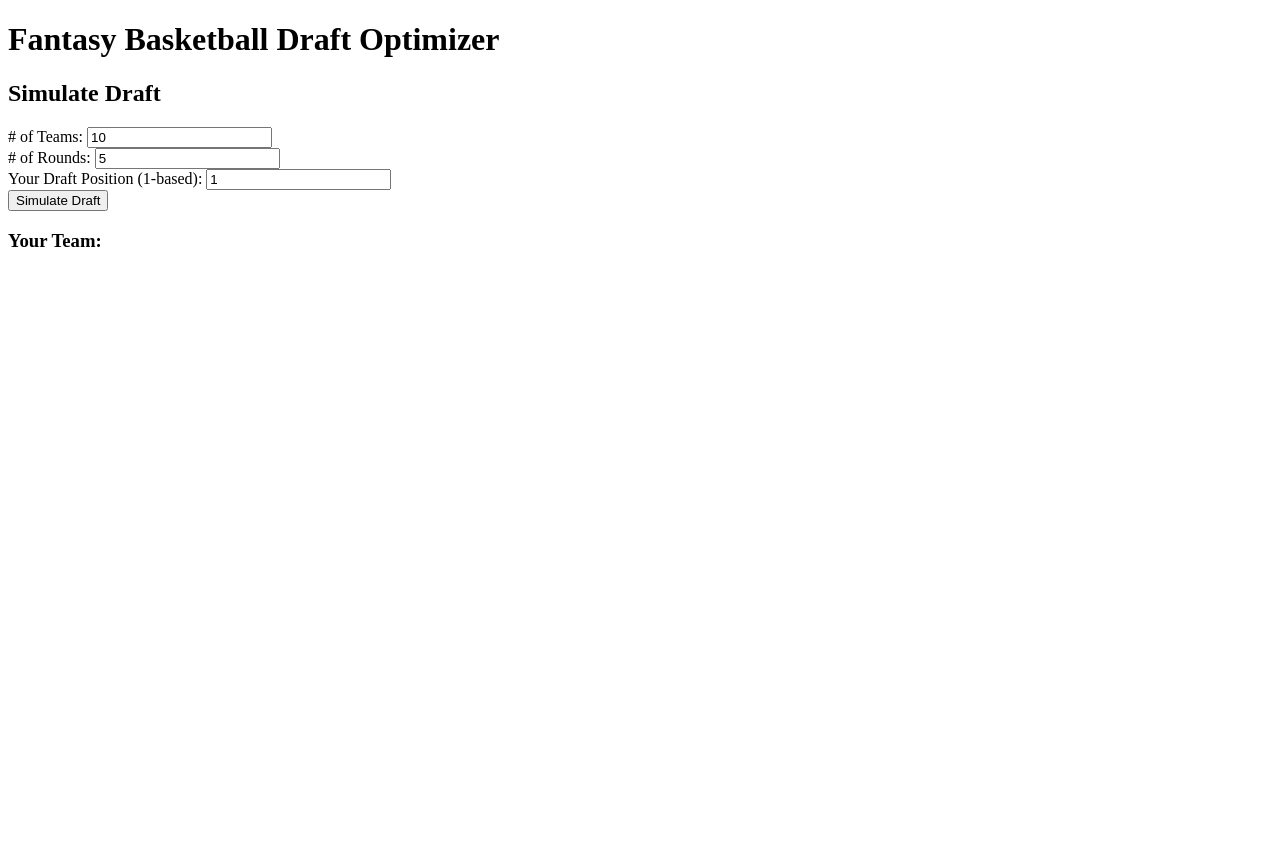
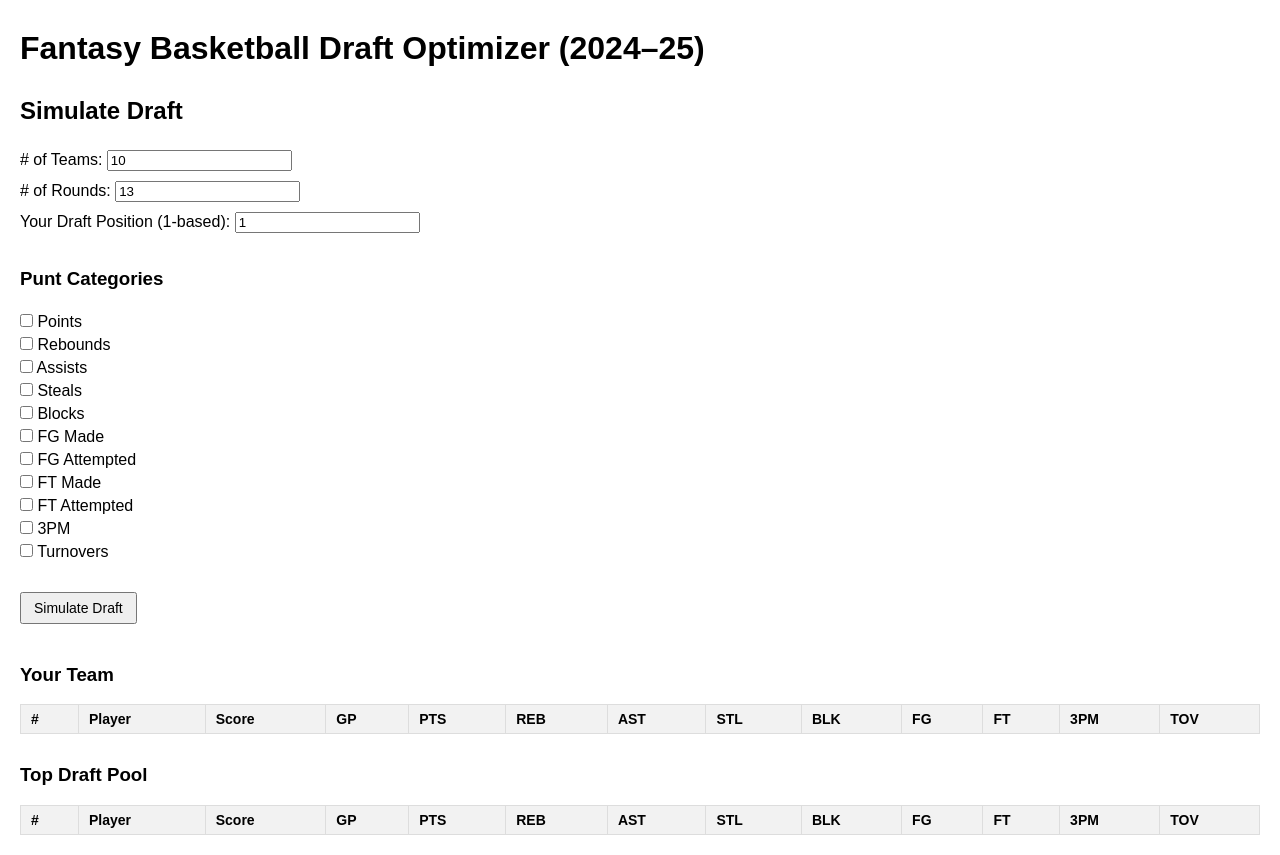
Before and after one commit to DarrenZ04/Hooplytics, a Flask app: page / in a window 1280 px wide. Before the commit the page ends 247 px from the top, so only its background shows below. Run offline with Flask 3, Linux system fonts and the light colour scheme; lists and menus that the app fills with data are empty.

Commit message:
added table and punting

```diff
--- a/app.py
+++ b/app.py
@@ -6,33 +6,51 @@ import pandas as pd
 app = Flask(__name__)
 
 def fetch_and_rank_players(categories, invert_categories=None, min_gp=10, punt_categories=None):
-    data = leaguedashplayerstats.LeagueDashPlayerStats(season='2023-24', per_mode_detailed='PerGame')
+    data = leaguedashplayerstats.LeagueDashPlayerStats(season='2024-25', per_mode_detailed='PerGame')
     df = data.get_data_frames()[0]
 
-    df_filtered = df[df['GP'] >= min_gp]
+    df_filtered = df[df['GP'] >= min_gp].copy()
+
+    # Weighted FG contribution
+    league_avg_fg_pct = df_filtered['FGM'].sum() / df_filtered['FGA'].sum()
+    df_filtered['FG_CONTRIB'] = df_filtered['FGM'] - league_avg_fg_pct * df_filtered['FGA']
+
+    # Weighted FT contribution
+    league_avg_ft_pct = df_filtered['FTM'].sum() / df_filtered['FTA'].sum()
+    df_filtered['FT_CONTRIB'] = df_filtered['FTM'] - league_avg_ft_pct * df_filtered['FTA']
+
+    # Replace raw percentages with contribution stats
+    categories = [c for c in categories if c not in ['FG_PCT', 'FGA', 'FGM', 'FT_PCT', 'FTA', 'FTM']]
+    categories += ['FG_CONTRIB', 'FT_CONTRIB']
+
+    # Keep GP separate from stat standardization
     selected = df_filtered[['PLAYER_NAME', 'GP'] + categories].copy()
-    numeric = selected.drop(columns=['PLAYER_NAME'])
+    numeric = selected.drop(columns=['PLAYER_NAME', 'GP'])  # ✅ EXCLUDE GP from z-scoring
 
-    standardized = (numeric - numeric.mean()) / numeric.std()
+    # Standardize fantasy stats only (not GP)
+    standardized_stats = (numeric - numeric.mean()) / numeric.std()
 
     if invert_categories:
         for col in invert_categories:
-            if col in standardized.columns:
-                standardized[col] = -standardized[col]
+            if col in standardized_stats.columns:
+                standardized_stats[col] = -standardized_stats[col]
 
-    standardized['PLAYER_NAME'] = selected['PLAYER_NAME']
-    cols = ['PLAYER_NAME'] + [col for col in standardized.columns if col != 'PLAYER_NAME']
-    standardized = standardized[cols]
+    # Merge back non-standardized fields
+    standardized_stats['PLAYER_NAME'] = selected['PLAYER_NAME']
+    standardized_stats['GP'] = selected['GP']
 
+    # Reorder columns
+    cols = ['PLAYER_NAME', 'GP'] + [col for col in standardized_stats.columns if col not in ['PLAYER_NAME', 'GP']]
+    standardized = standardized_stats[cols].copy()
+
+    # Compute total score
     scoring_cols = [col for col in standardized.columns if col not in ['PLAYER_NAME', 'GP']]
     if punt_categories:
         scoring_cols = [col for col in scoring_cols if col not in punt_categories]
 
     standardized['TOTAL_Z'] = standardized[scoring_cols].sum(axis=1)
-
     standardized['ADJUSTED_Z'] = standardized['TOTAL_Z'] * np.sqrt(standardized['GP'] / standardized['GP'].max())
 
-    # Sort by adjusted score
     return standardized.sort_values(by='ADJUSTED_Z', ascending=False)
 
 
@@ -40,16 +58,6 @@ def fetch_and_rank_players(categories, invert_categories=None, min_gp=10, punt_c
 def index():
     return render_template('index.html')
 
-@app.route('/rank', methods=['POST'])
-def rank():
-    data = request.json
-    categories = data.get('categories', [])
-    invert = data.get('invert', [])
-    punt = data.get('punt', [])
-    min_gp = int(data.get('min_gp', 10))
-
-    result = fetch_and_rank_players(categories, invert, min_gp, punt)
-    return result.head(20).to_json(orient='records')
 
 @app.route('/simulate_draft', methods=['POST'])
 def simulate_draft():
@@ -62,28 +70,24 @@ def simulate_draft():
     num_teams = int(data.get('num_teams'))
     num_rounds = int(data.get('num_rounds'))
 
-    # Get ranked players
     ranked = fetch_and_rank_players(categories, invert, min_gp, punt).reset_index(drop=True)
 
-    # Get original (unstandardized) stats for reference
-    raw_data = leaguedashplayerstats.LeagueDashPlayerStats(season='2023-24', per_mode_detailed='PerGame')
+    # Raw stats
+    raw_data = leaguedashplayerstats.LeagueDashPlayerStats(season='2024-25', per_mode_detailed='PerGame')
     raw_df = raw_data.get_data_frames()[0]
-    raw_df = raw_df[['PLAYER_NAME'] + categories]
+    raw_df = raw_df[['PLAYER_NAME', 'PTS', 'REB', 'AST', 'STL', 'BLK', 'FGM', 'FGA', 'FTM', 'FTA', 'FG3M', 'TOV']]
 
-    # Build draft order
     draft_order = []
     for rnd in range(num_rounds):
         order = list(range(num_teams))
         draft_order += order if rnd % 2 == 0 else order[::-1]
 
-    # Draft players
     team_rosters = {i: [] for i in range(num_teams)}
+
     for pick_num in range(min(len(ranked), num_rounds * num_teams)):
         team_idx = draft_order[pick_num]
         player = ranked.iloc[pick_num]
         player_name = player['PLAYER_NAME']
-
-        # Get unstandardized stats for this player
         raw_stats = raw_df[raw_df['PLAYER_NAME'] == player_name].to_dict(orient='records')[0]
 
         team_rosters[team_idx].append({
@@ -94,7 +98,27 @@ def simulate_draft():
         })
 
     user_team = team_rosters[user_pick - 1]
-    return jsonify({'your_team': user_team})
+
+    full_draft_list = []
+    for i in range(num_teams * num_rounds):
+        if i >= len(ranked):
+            break
+        player = ranked.iloc[i]
+        player_name = player['PLAYER_NAME']
+        raw_stats = raw_df[raw_df['PLAYER_NAME'] == player_name].to_dict(orient='records')[0]
+
+        full_draft_list.append({
+            'name': player_name,
+            'adjusted_z': round(player['ADJUSTED_Z'], 2),
+            'gp': int(player['GP']),
+            'stats': {k: round(v, 1) for k, v in raw_stats.items() if k != 'PLAYER_NAME'}
+        })
+
+    return jsonify({
+        'your_team': user_team,
+        'top_draft_pool': full_draft_list
+    })
+
 
 if __name__ == '__main__':
     app.run(debug=True)
--- a/templates/index.html
+++ b/templates/index.html
@@ -1,19 +1,118 @@
 <!DOCTYPE html>
 <html>
 <head>
-  <title>Fantasy Basketball Optimizer</title>
+  <title>Fantasy Basketball Draft Optimizer</title>
+  <style>
+    body {
+      font-family: Arial, sans-serif;
+      margin: 20px;
+    }
+
+    table {
+      border-collapse: collapse;
+      width: 100%;
+      margin-top: 10px;
+    }
+
+    th, td {
+      border: 1px solid #ddd;
+      padding: 6px 10px;
+      text-align: left;
+      font-size: 14px;
+    }
+
+    th {
+      background-color: #f2f2f2;
+    }
+
+    h1, h2, h3 {
+      margin-top: 30px;
+    }
+
+    input {
+      margin: 5px 0;
+    }
+
+    button {
+      margin: 10px 0;
+      padding: 6px 12px;
+      font-size: 14px;
+    }
+
+    #punt_categories {
+      margin-top: 10px;
+      margin-bottom: 20px;
+    }
+  </style>
 </head>
 <body>
-  <h1>Fantasy Basketball Draft Optimizer</h1>
+  <h1>Fantasy Basketball Draft Optimizer (2024–25)</h1>
 
   <h2>Simulate Draft</h2>
   <label># of Teams: <input type="number" id="num_teams" value="10"></label><br>
-<label># of Rounds: <input type="number" id="num_rounds" value="5"></label><br>
+  <label># of Rounds: <input type="number" id="num_rounds" value="13"></label><br>
   <label>Your Draft Position (1-based): <input type="number" id="your_pick" value="1"></label><br>
+
+  <h3>Punt Categories</h3>
+  <div id="punt_categories">
+    <label><input type="checkbox" value="PTS"> Points</label><br>
+    <label><input type="checkbox" value="REB"> Rebounds</label><br>
+    <label><input type="checkbox" value="AST"> Assists</label><br>
+    <label><input type="checkbox" value="STL"> Steals</label><br>
+    <label><input type="checkbox" value="BLK"> Blocks</label><br>
+    <label><input type="checkbox" value="FGM"> FG Made</label><br>
+    <label><input type="checkbox" value="FGA"> FG Attempted</label><br>
+    <label><input type="checkbox" value="FTM"> FT Made</label><br>
+    <label><input type="checkbox" value="FTA"> FT Attempted</label><br>
+    <label><input type="checkbox" value="FG3M"> 3PM</label><br>
+    <label><input type="checkbox" value="TOV"> Turnovers</label><br>
+  </div>
+
   <button onclick="simulateDraft()">Simulate Draft</button>
 
-<h3>Your Team:</h3>
-<ol id="your_team"></ol>
+  <h3>Your Team</h3>
+  <table id="your_team_table">
+    <thead>
+      <tr>
+        <th>#</th>
+        <th>Player</th>
+        <th>Score</th>
+        <th>GP</th>
+        <th>PTS</th>
+        <th>REB</th>
+        <th>AST</th>
+        <th>STL</th>
+        <th>BLK</th>
+        <th>FG</th>
+        <th>FT</th>
+        <th>3PM</th>
+        <th>TOV</th>
+      </tr>
+    </thead>
+    <tbody></tbody>
+  </table>
+
+  <h3>Top Draft Pool</h3>
+  <table id="draft_pool_table">
+    <thead>
+      <tr>
+        <th>#</th>
+        <th>Player</th>
+        <th>Score</th>
+        <th>GP</th>
+        <th>PTS</th>
+        <th>REB</th>
+        <th>AST</th>
+        <th>STL</th>
+        <th>BLK</th>
+        <th>FG</th>
+        <th>FT</th>
+        <th>3PM</th>
+        <th>TOV</th>
+      </tr>
+    </thead>
+    <tbody></tbody>
+  </table>
 
   <script>
     function simulateDraft() {
@@ -21,13 +120,16 @@ function simulateDraft() {
       const numRounds = document.getElementById("num_rounds").value;
       const yourPick = document.getElementById("your_pick").value;
 
+      const puntChecks = document.querySelectorAll("#punt_categories input[type=checkbox]:checked");
+      const puntCategories = Array.from(puntChecks).map(cb => cb.value);
+
       fetch('/simulate_draft', {
         method: 'POST',
-    headers: {'Content-Type': 'application/json'},
+        headers: { 'Content-Type': 'application/json' },
         body: JSON.stringify({
-      categories: ['PTS', 'REB', 'AST', 'STL', 'BLK', 'FG_PCT', 'FT_PCT', 'FG3M', 'TOV'],
+          categories: ['PTS', 'REB', 'AST', 'STL', 'BLK', 'FGM', 'FGA', 'FTM', 'FTA', 'FG3M', 'TOV'],
           invert: ['TOV'],
-      punt: [],
+          punt: puntCategories,
           min_gp: 20,
           user_pick: yourPick,
           num_teams: numTeams,
@@ -36,13 +138,58 @@ function simulateDraft() {
       })
       .then(res => res.json())
       .then(data => {
-    const teamList = document.getElementById('your_team');
-    teamList.innerHTML = '';
-    data.your_team.forEach(player => {
-      const li = document.createElement('li');
-      const stats = Object.entries(player.stats).map(([key, val]) => `${key}: ${val}`).join(', ');
-      li.innerText = `${player.name} — Score: ${player.adjusted_z} (GP: ${player.gp}) | ${stats}`;
-      teamList.appendChild(li);
+        const yourTeamBody = document.querySelector("#your_team_table tbody");
+        const draftPoolBody = document.querySelector("#draft_pool_table tbody");
+
+        yourTeamBody.innerHTML = '';
+        draftPoolBody.innerHTML = '';
+
+        data.your_team.forEach((player, index) => {
+          const stats = player.stats;
+          const fgPct = stats.FGA ? (stats.FGM / stats.FGA * 100).toFixed(1) : '0.0';
+          const ftPct = stats.FTA ? (stats.FTM / stats.FTA * 100).toFixed(1) : '0.0';
+
+          const row = document.createElement("tr");
+          row.innerHTML = `
+            <td>${index + 1}</td>
+            <td>${player.name}</td>
+            <td>${player.adjusted_z}</td>
+            <td>${player.gp}</td>
+            <td>${stats.PTS}</td>
+            <td>${stats.REB}</td>
+            <td>${stats.AST}</td>
+            <td>${stats.STL}</td>
+            <td>${stats.BLK}</td>
+            <td>${stats.FGM}/${stats.FGA} (${fgPct}%)</td>
+            <td>${stats.FTM}/${stats.FTA} (${ftPct}%)</td>
+            <td>${stats.FG3M}</td>
+            <td>${stats.TOV}</td>
+          `;
+          yourTeamBody.appendChild(row);
+        });
+
+        data.top_draft_pool.forEach((player, index) => {
+          const stats = player.stats;
+          const fgPct = stats.FGA ? (stats.FGM / stats.FGA * 100).toFixed(1) : '0.0';
+          const ftPct = stats.FTA ? (stats.FTM / stats.FTA * 100).toFixed(1) : '0.0';
+
+          const row = document.createElement("tr");
+          row.innerHTML = `
+            <td>${index + 1}</td>
+            <td>${player.name}</td>
+            <td>${player.adjusted_z}</td>
+            <td>${player.gp}</td>
+            <td>${stats.PTS}</td>
+            <td>${stats.REB}</td>
+            <td>${stats.AST}</td>
+            <td>${stats.STL}</td>
+            <td>${stats.BLK}</td>
+            <td>${stats.FGM}/${stats.FGA} (${fgPct}%)</td>
+            <td>${stats.FTM}/${stats.FTA} (${ftPct}%)</td>
+            <td>${stats.FG3M}</td>
+            <td>${stats.TOV}</td>
+          `;
+          draftPoolBody.appendChild(row);
         });
       });
     }
```
Lines whose indentation alone changed are shown as unchanged.
